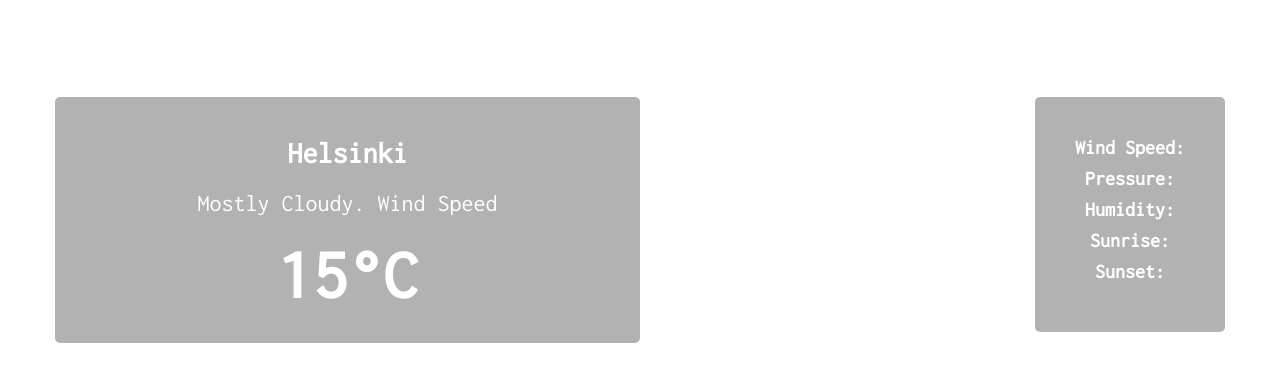
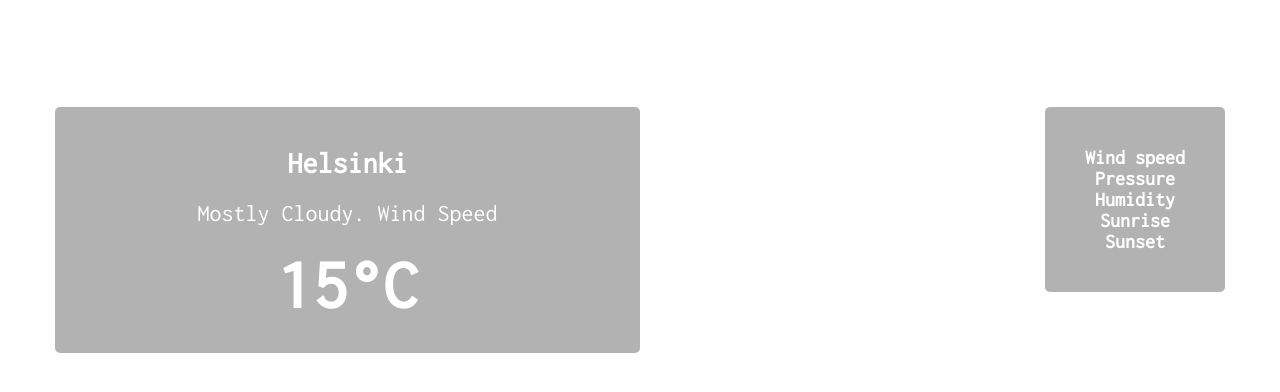
Before and after one commit to onomesotu/weather, a website: page index.html in a window 1280 px wide. Shown: the part 122-514 px from the top of the page. Drawn offline with nearby package versions, Linux system fonts and the light colour scheme; no server answers.

Commit message:
Added markup for the table and date feature

```diff
--- a/index.html
+++ b/index.html
@@ -53,9 +53,19 @@
 		</div>
 	</div>
 
+	<!-- TIME -->
+	<div id="time">
+		<div class="container text-center">
+			<div class="row time_div">
+				<span class="main_time"></span>
+			</div>
+		</div>
+	</div>
+
 	<!-- MAIN -->
 	<div id="main">
 		<div class="container text-center">
+
 			<div class="row">
 				<div class="col-xs-12 col-sm-8 weather_main">
 					<h1 class="city">Helsinki</h1>
@@ -63,11 +73,28 @@
 					<h1 class="degree"><span class="temp">15</span>&deg;<span class="unit">C</span></h1>
 				</div>
 				<div class=" col-xs-12 col-sm-4 weather_info">
-					<p class="wind">Wind Speed:</p>
-					<p class="pressure">Pressure:</p>
-					<p class="humidity">Humidity:</p>
-					<p class="sunrise">Sunrise:</p>
-					<p class="sunset">Sunset:</p>
+					<table class="text-center">
+						<tr>
+							<td>Wind speed</td>
+							<td class="wind"></td>
+						</tr>
+						<tr>
+							<td>Pressure</td>
+							<td class="pressure"></td>
+						</tr>
+						<tr>
+							<td>Humidity</td>
+							<td class="humidity"></td>
+						</tr>
+						<tr>
+							<td>Sunrise</td>
+							<td class="sunrise"></td>
+						</tr>
+						<tr>
+							<td>Sunset</td>
+							<td class="sunset"></td>
+						</tr>
+					</table>
 				</div>
 			</div>
 		</div>
```
